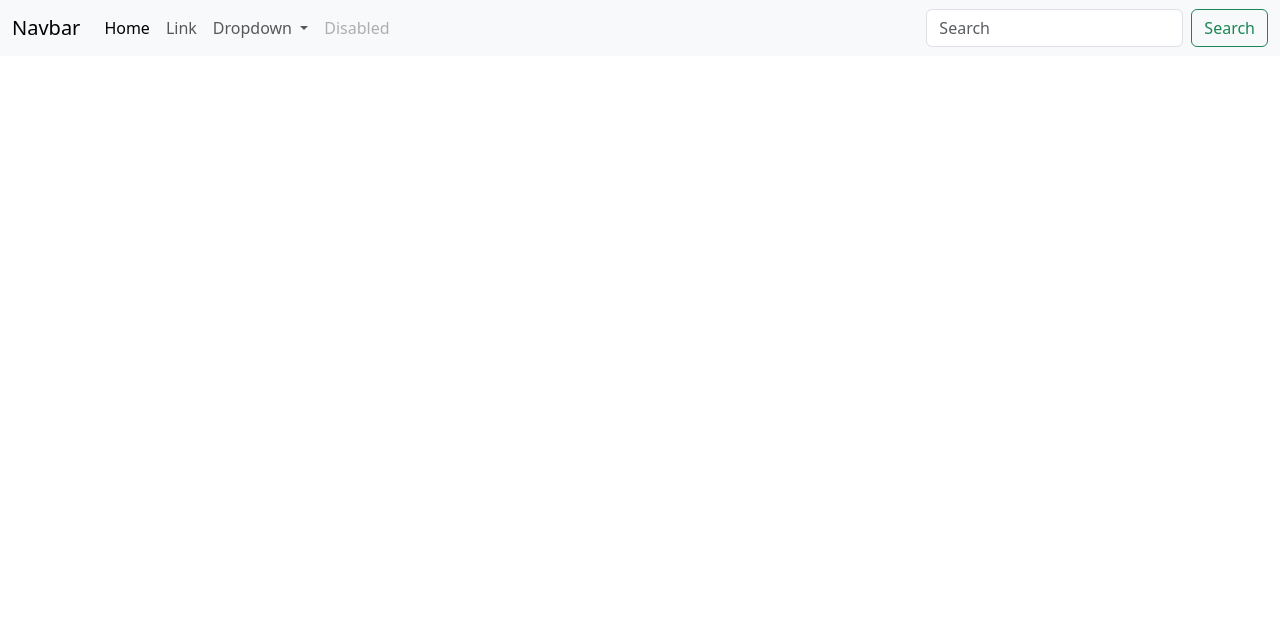
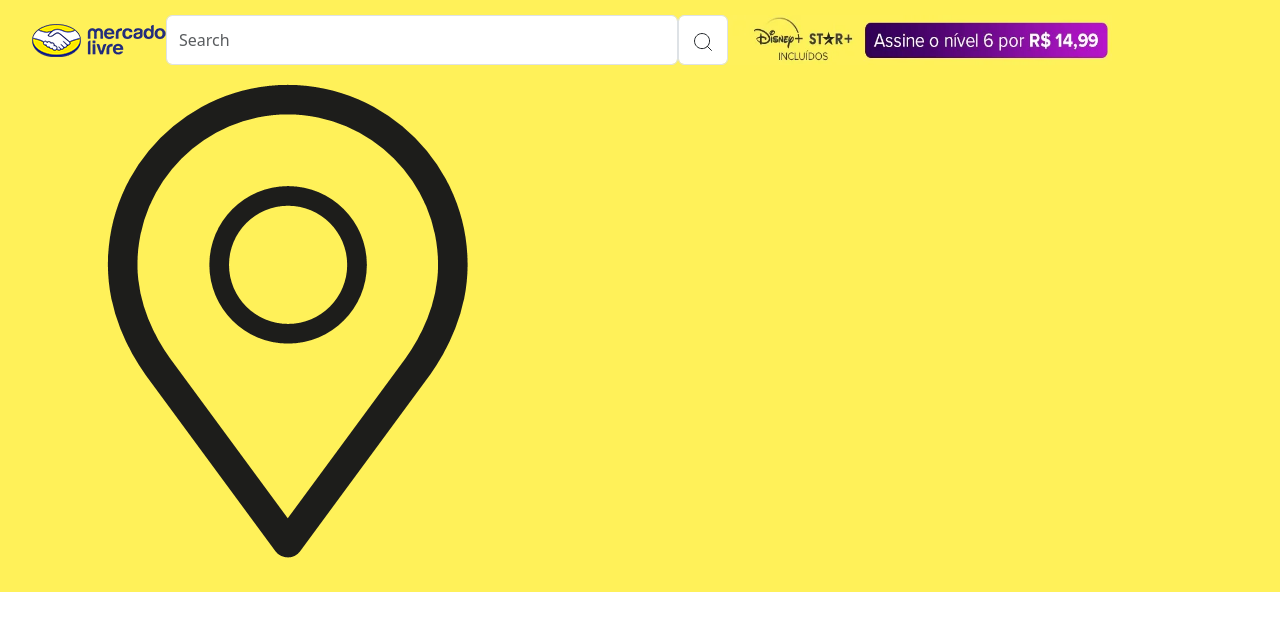
Before and after one commit to Gabrielende5/Loja, a plain HTML site: page index.html in a window 1280 px wide. Drawn offline with nearby package versions, Linux system fonts and the light colour scheme.

Commit message:
finalizando parte de cima navbar

```diff
--- a/index.css
+++ b/index.css
@@ -0,0 +1,27 @@
+.navbar-imagem{
+    width: 134px;
+    height: 33px;
+    background-image: url("./assets/Imagens/logo-navbar-esc.png");
+    background-repeat: no-repeat, no-repeat;
+}
+.nav{
+    background-color: #fff159;
+    padding: 15px 20px 15px 20px ;
+    display: flex;
+    flex-direction: column;
+}
+.input-nav{
+    width: 40vw;
+}
+.button-nav{
+    width:  50px;
+    height: 50px;
+}
+.form-nav{
+    width: 40vw + 50px;
+    background-color: white;
+}
+#imagem-direita-navbar img{
+    width: 30vw;
+    height: 50px;
+}
--- a/index.html
+++ b/index.html
@@ -7,44 +7,34 @@
     <title>Loja</title>
     <!-- CSS do bootstrap -->
     <link href="https://cdn.jsdelivr.net/npm/bootstrap@5.3.0-alpha1/dist/css/bootstrap.min.css" rel="stylesheet" integrity="sha384-GLhlTQ8iRABdZLl6O3oVMWSktQOp6b7In1Zl3/Jr59b6EGGoI1aFkw7cmDA6j6gD" crossorigin="anonymous">
+    <link rel="stylesheet" href ="./index.css"/>
 </head>
 <body>
-    <nav class="navbar navbar-expand-lg bg-body-tertiary">
+    <nav class="navbar nav navbar-expand-lg ">
         <div class="container-fluid">
-          <a class="navbar-brand" href="#">Navbar</a>
+          <a class="navbar-imagem" href="#"></a>
           <button class="navbar-toggler" type="button" data-bs-toggle="collapse" data-bs-target="#navbarSupportedContent" aria-controls="navbarSupportedContent" aria-expanded="false" aria-label="Toggle navigation">
             <span class="navbar-toggler-icon"></span>
           </button>
           <div class="collapse navbar-collapse" id="navbarSupportedContent">
-            <ul class="navbar-nav me-auto mb-2 mb-lg-0">
-              <li class="nav-item">
-                <a class="nav-link active" aria-current="page" href="#">Home</a>
-              </li>
-              <li class="nav-item">
-                <a class="nav-link" href="#">Link</a>
-              </li>
-              <li class="nav-item dropdown">
-                <a class="nav-link dropdown-toggle" href="#" role="button" data-bs-toggle="dropdown" aria-expanded="false">
-                  Dropdown
-                </a>
-                <ul class="dropdown-menu">
-                  <li><a class="dropdown-item" href="#">Action</a></li>
-                  <li><a class="dropdown-item" href="#">Another action</a></li>
-                  <li><hr class="dropdown-divider"></li>
-                  <li><a class="dropdown-item" href="#">Something else here</a></li>
-                </ul>
-              </li>
-              <li class="nav-item">
-                <a class="nav-link disabled">Disabled</a>
-              </li>
-            </ul>
             <form class="d-flex" role="search">
-              <input class="form-control me-2" type="search" placeholder="Search" aria-label="Search">
-              <button class="btn btn-outline-success" type="submit">Search</button>
+              <input class="form-control input-nav" type="search" placeholder="Search" aria-label="Search">
+              <button class="form-control button-nav" type="submit">
+                <svg width="20" height="20" class="DocSearch-Search-Icon" viewBox="0 0 20 20"><path d="M14.386 14.386l4.0877 4.0877-4.0877-4.0877c-2.9418 2.9419-7.7115 2.9419-10.6533 0-2.9419-2.9418-2.9419-7.7115 0-10.6533 2.9418-2.9419 7.7115-2.9419 10.6533 0 2.9419 2.9418 2.9419 7.7115 0 10.6533z" stroke="currentColor" fill="none" fill-rule="evenodd" stroke-linecap="round" stroke-linejoin="round"></path></svg>
+
+              </button>
             </form>
+            <div id="imagem-direita-navbar">
+              <img src="./assets/Imagens/logo-navbar-dir.webp" alt="">
+             </div>
           </div>
         </div>
+       <div class="container-fluid">
+        <img src="./assets/Imagens/maps-navbar.png">
+       </div>
+
       </nav>
+
     <!-- Javascript do bootstrap -->
     <script src="https://cdn.jsdelivr.net/npm/bootstrap@5.3.0-alpha1/dist/js/bootstrap.bundle.min.js" integrity="sha384-w76AqPfDkMBDXo30jS1Sgez6pr3x5MlQ1ZAGC+nuZB+EYdgRZgiwxhTBTkF7CXvN" crossorigin="anonymous"></script>
 </body>
```
Also changed, not shown: assets/Imagens/logo-navbar-dir.webp (added), assets/Imagens/logo-navbar-esc.png (added), assets/Imagens/maps-navbar.png (added).
